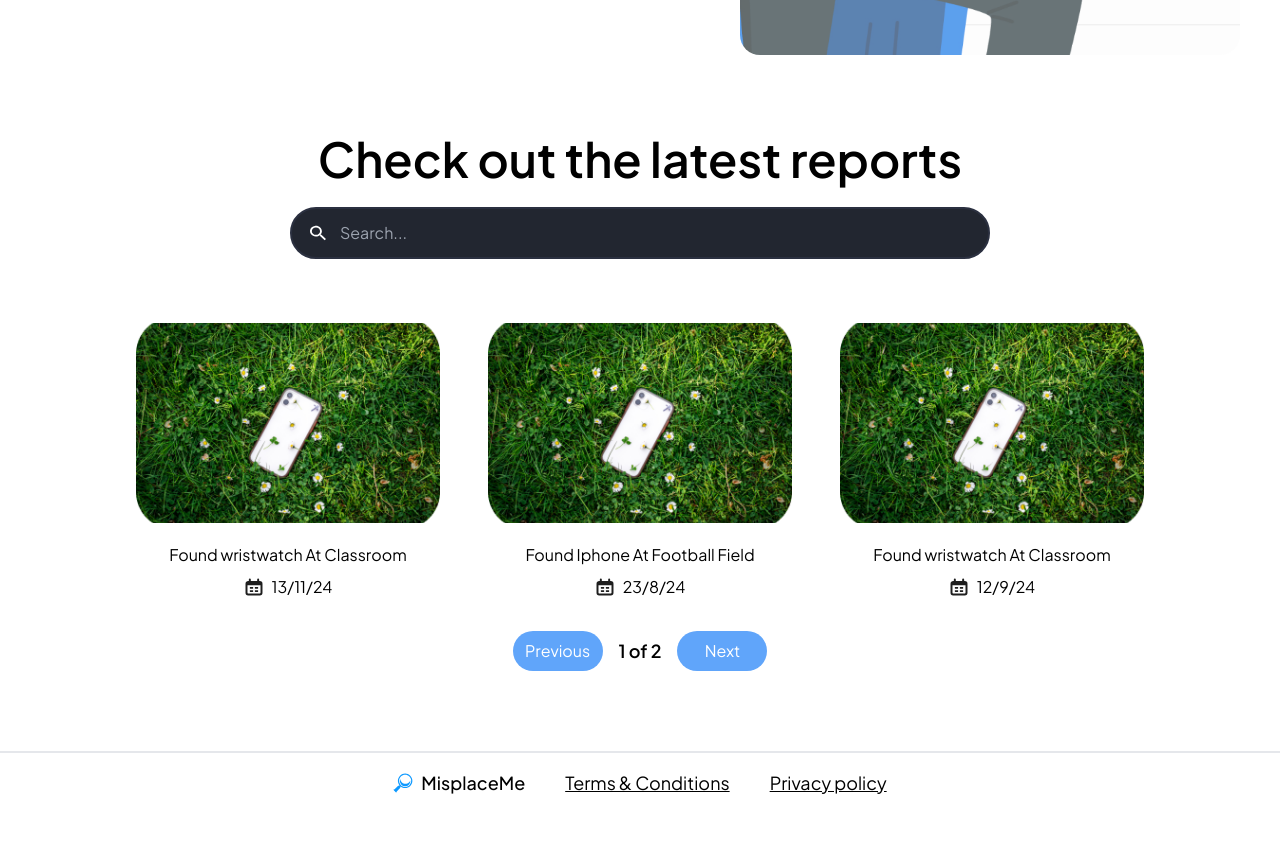
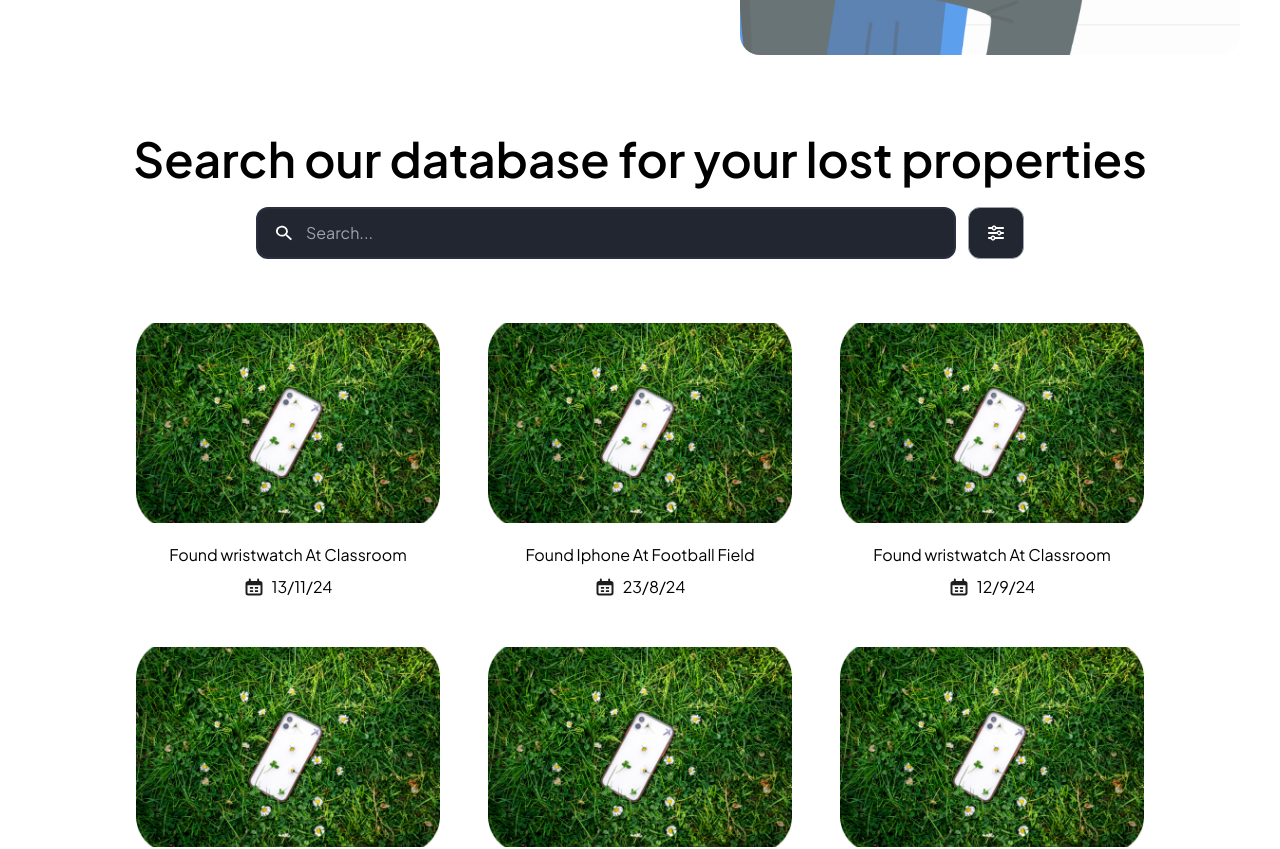
Before and after one commit to Ghreatness-Laboratory/lost-found_bellsuniversity, a React (Create React App) app: page /home in a window 1280 px wide. Shown: the part 640-1489 px from the top of the page. Before the commit the page ends 1453 px from the top, so only its background shows below. Built offline with nearby package versions, Linux system fonts and the light colour scheme; a web font is replaced by a local one.

Commit message:
feat(index.tsx, home.tsx, item.tsx, itemList.tsx and filter.tsx): implement display for when item searched has no result

```diff
--- a/src/components/common/item.tsx
+++ b/src/components/common/item.tsx
@@ -1,5 +1,5 @@
 
-interface LostItemProps {
+interface ItemProps {
   name: string,
   date?: {
     day: number,
@@ -12,7 +12,7 @@ interface LostItemProps {
   children?: React.ReactNode,
 }
 
-const Item = ({ name, date, image, style, imageStyle, children }: LostItemProps) => {
+const Item = ({ name, date, image, style, imageStyle, children }: ItemProps) => {
   return (
     <div className='p-0 md:p-4 w-full rounded-lg'>
       <div className={`${style}`}>
--- a/src/components/common/itemList.tsx
+++ b/src/components/common/itemList.tsx
@@ -48,15 +48,9 @@ const items = [
   },
 ];
 
-const ItemList = ({
-  title,
-  filter,
-  reportItems,
-  selectedLocations = []
-}: ItemListProps) => {
+const ItemList = ({ title, filter, reportItems, selectedLocations = [] }: ItemListProps) => {
   const [searchQuery, setSearchQuery] = useState("");
   const [currentPage, setCurrentPage] = useState(1);
-
   const itemsPerPage = reportItems ?? 3;
 
   const filteredItems = items.filter((item) => {
@@ -65,6 +59,15 @@ const ItemList = ({
       selectedLocations.length === 0 || selectedLocations.includes(item.location);
     return matchesSearch && matchesLocation;
   });
+
+  // const filteredItems = items.filter((item) => {
+  //   const matchesSearch = item.name.toLowerCase().includes(searchQuery.toLowerCase());
+  //   const matchesLocation =
+  //     selectedLocations.includes("All")
+  //       ? true
+  //       : selectedLocations.length === 0 || selectedLocations.includes(item.location);
+  //   return matchesSearch && matchesLocation;
+  // });
 
   const totalPages = Math.ceil(filteredItems.length / itemsPerPage);
 
@@ -123,7 +126,17 @@ const ItemList = ({
         ))}
       </div>
 
-      <div className="flex items-center justify-center gap-4 mt-4 max-w-[320px] w-full mx-auto">
+      {filteredItems.length === 0 && <div className="grid place-items-center min-h-[50vh] px-4">
+        <div className="flex flex-col items-center gap-4 p-6">
+
+          <h1 className="text-2xl md:text-4xl font-bold text-gray-800">No Results Found</h1>
+          <p className="text-center text-gray-600 max-w-md">
+            We couldn&apos;t find anything matching your search or filters. Please try again.
+          </p>
+        </div>
+      </div>}
+
+      {filteredItems.length > 0 && <div className="flex items-center justify-center gap-4 mt-4 max-w-[320px] w-full mx-auto">
         <button
           className="py-2 bg-blue-400 text-white rounded-full max-w-[90px] w-full active:bg-blue-500"
           onClick={handlePrevPage}
@@ -141,7 +154,7 @@ const ItemList = ({
         >
           Next
         </button>
-      </div>
+      </div>}
     </section>
   );
 };
--- a/src/components/reports/filter.tsx
+++ b/src/components/reports/filter.tsx
@@ -11,6 +11,7 @@ type Option = {
 };
 
 const options: Option[] = [
+  { value: "All", label: "All" },
   { value: "Uptown", label: "Uptown" },
   { value: "Classroom", label: "Classroom" },
   { value: "Downtown", label: "Downtown" },
@@ -50,6 +51,20 @@ const Filter = ({ onFilterChange }: FilterProps) => {
       onFilterChange(selected.value);
     }
   };
+
+  // const handleSelectChange = (
+  //   selected: SingleValue<Option>,
+  //   actionMeta: ActionMeta<Option>
+  // ) => {
+  //   setSelectedOption(selected);
+  //   if (selected) {
+  //     if (selected.value === "All") {
+  //       onFilterChange("");
+  //     } else {
+  //       onFilterChange(selected.value);
+  //     }
+  //   }
+  // };
 
   const toggleSelect = () => {
     setShowSelect((prev) => !prev);
--- a/src/pages/home.tsx
+++ b/src/pages/home.tsx
@@ -1,67 +1,10 @@
 import { useEffect, useState } from 'react';
-import LostItem from '../components/common/item';
 import backgroundImage from '../assets/images/9886321 2.png';
-import LostItemImage2 from '../assets/images/male-hand-holding-glasses-isolated 1.png';
 import BLFStep3 from '../assets/images/man_10428848 1.svg';
 import BLFStep2 from '../assets/images/report.svg';
 import BLFStep1 from '../assets/images/scan_7026205 1.svg';
-
-const items = [
-  {
-    name: 'Found wristwatch At Classroom',
-    date: {
-      day: 13,
-      month: 11,
-      year: 24
-    },
-    image: LostItemImage2
-  },
-  {
-    name: 'Found Iphone At Football Field',
-    date: {
-      day: 23,
-      month: 8,
-      year: 24
-    },
-    image: LostItemImage2
-  },
-  {
-    name: 'Found wristwatch At Classroom',
-    date: {
-      day: 12,
-      month: 9,
-      year: 24
-    },
-    image: LostItemImage2
-  },
-  {
-    name: 'Found Iphone At Football Field',
-    date: {
-      day: 3,
-      month: 4,
-      year: 24
-    },
-    image: LostItemImage2
-  },
-  {
-    name: 'Found wristwatch At Classroom',
-    date: {
-      day: 18,
-      month: 1,
-      year: 24
-    },
-    image: LostItemImage2
-  },
-  {
-    name: 'Found Iphone At Football Field',
-    date: {
-      day: 17,
-      month: 11,
-      year: 24
-    },
-    image: LostItemImage2
-  },
-]
+import ItemList from '../components/common/itemList';
+import Filter from '../components/reports/filter';
 
 const universities = [
   {
@@ -77,9 +20,7 @@ const universities = [
 function Home() {
   const [currentUni, setCurrentUni] = useState<string>('');
   const [currentAbbr, setCurrentAbbr] = useState<string>('');
-  const [searchQuery, setSearchQuery] = useState('');
-  const [currentPage, setCurrentPage] = useState(1);
-  const itemsPerPage = 3;
+  const [selectedLocations, setSelectedLocations] = useState<string[]>([]);
 
   useEffect(() => {
     const fetchUserData = async () => {
@@ -92,23 +33,12 @@ function Home() {
     fetchUserData();
   }, []);
 
-  const filteredItems = items.filter((item) =>
-    item.name.toLowerCase().includes(searchQuery.toLowerCase())
-  );
-
-  const totalPages = Math.ceil(filteredItems.length / itemsPerPage);
-
-  const paginatedItems = filteredItems.slice(
-    (currentPage - 1) * itemsPerPage,
-    currentPage * itemsPerPage
-  );
-
-  const handleNextPage = () => {
-    if (currentPage < totalPages) setCurrentPage((prev) => prev + 1);
-  };
-
-  const handlePrevPage = () => {
-    if (currentPage > 1) setCurrentPage((prev) => prev - 1);
+  const handleFilterChange = (selectedLocation: string) => {
+    setSelectedLocations(prev =>
+      prev.includes(selectedLocation)
+        ? prev.filter(location => location !== selectedLocation)
+        : [...prev, selectedLocation]
+    );
   };
 
   return (
@@ -153,62 +83,12 @@ function Home() {
         </div>
       </section>
 
-      <section className='my-10 md:my-20 mx-4 md:mx-10 px-0 md:px-10 '>
-        <div className='flex flex-col gap-4 md:gap-6 items-center'>
-          <h1 className='text-2xl sm:text-4xl md:text-5xl font-semibold text-center '>Check out the latest reports</h1>
-          <div className='relative max-w-[700px] w-full'>
-            <span className='sr-only'>Search Bar</span>
-            <div className='absolute top-1/2 left-5 -translate-y-1/2 '>
-              <span className='sr-only'>Search Icon</span>
-              <svg xmlns="http://www.w3.org/2000/svg" width="16" height="16" viewBox="0 0 50 45" fill="none">
-                <path d="M35.7347 28.3019H33.4763L32.6758 27.6072C35.5745 24.5817 37.1675 20.7188 37.1641 16.7238C37.1641 13.4162 36.0743 10.1828 34.0325 7.43258C31.9906 4.68236 29.0885 2.53882 25.6931 1.27303C22.2977 0.00724618 18.5614 -0.323942 14.9569 0.321351C11.3523 0.966645 8.04131 2.55944 5.44256 4.89831C2.84382 7.23718 1.07405 10.2171 0.357057 13.4612C-0.359935 16.7053 0.00805131 20.0679 1.41448 23.1238C2.82091 26.1797 5.20262 28.7916 8.25842 30.6292C11.3142 32.4669 14.9069 33.4477 18.5821 33.4477C23.1847 33.4477 27.4157 31.9297 30.6747 29.4082L31.4465 30.1286V32.1612L45.7404 45L50 41.1664L35.7347 28.3019ZM18.5821 28.3019C11.4637 28.3019 5.71756 23.1304 5.71756 16.7238C5.71756 10.3173 11.4637 5.1458 18.5821 5.1458C25.7004 5.1458 31.4465 10.3173 31.4465 16.7238C31.4465 23.1304 25.7004 28.3019 18.5821 28.3019Z" fill="white" />
-              </svg>
-            </div>
-            <input
-              className="bg-[#222630] w-full pl-12 py-3 outline-none text-white rounded-full border-2 transition-colors duration-100 border-solid focus:border-[#596A95] border-[#2B3040]"
-              name="search"
-              value={searchQuery}
-              onChange={(e) => setSearchQuery(e.target.value)}
-              placeholder="Search..."
-              type="text"
-            />
-          </div>
-        </div>
-
-        <div className='grid grid-cols-1 md:grid-cols-2 lg:grid-cols-3 gap-4 px-0 md:px-10 pt-8 md:pt-12'>
-          {paginatedItems.map((item, index) => (
-            <div key={index}>
-              <LostItem
-                name={item.name}
-                date={item.date}
-                style='flex flex-col gap-2 md:gap-5'
-                image={item.image}
-                imageStyle='rounded-lg'
-              />
-            </div>
-          ))}
-        </div>
-
-        <div className="flex items-center justify-center gap-4 mt-4 max-w-[320px] w-full mx-auto">
-          <button
-            className="py-2 bg-blue-400 text-white rounded-full max-w-[90px] w-full active:bg-blue-500"
-            onClick={handlePrevPage}
-            disabled={currentPage === 1}
-          >
-            Previous
-          </button>
-          <span className="text-lg font-semibold">
-            {currentPage} of {totalPages}
-          </span>
-          <button
-            className="py-2 bg-blue-400 text-white rounded-full max-w-[90px] w-full active:bg-blue-500"
-            onClick={handleNextPage}
-            disabled={currentPage === totalPages}
-          >
-            Next
-          </button>
-        </div>
-      </section>
+      <ItemList
+        title="Search our database for your lost properties"
+        filter={<Filter onFilterChange={handleFilterChange} />}
+        selectedLocations={selectedLocations}
+        reportItems={6}
+      />
     </div>
   );
 }
--- a/src/pages/index.tsx
+++ b/src/pages/index.tsx
@@ -4,6 +4,7 @@ import BLFStep3 from '../assets/images/man_10428848 1.svg';
 import BLFStep2 from '../assets/images/report.svg';
 import BLFStep1 from '../assets/images/scan_7026205 1.svg';
 import ItemList from '../components/common/itemList';
+import Filter from '../components/reports/filter';
 
 const universities = [
   {
@@ -16,6 +17,15 @@ const universities = [
 
 function Index() {
   const [currentUni, setCurrentUni] = useState<string>('');
+  const [selectedLocations, setSelectedLocations] = useState<string[]>([]);
+
+  const handleFilterChange = (selectedLocation: string) => {
+    setSelectedLocations((prev) =>
+      prev.includes(selectedLocation)
+        ? prev.filter((location) => location !== selectedLocation)
+        : [...prev, selectedLocation]
+    );
+  };
 
   useEffect(() => {
     const fetchUserData = async () => {
@@ -70,7 +80,10 @@ function Index() {
       </section>
 
       <ItemList
-        title='Check out the latest reports'
+        title="Search our database for your lost properties"
+        filter={<Filter onFilterChange={handleFilterChange} />}
+        selectedLocations={selectedLocations}
+        reportItems={6}
       />
     </div>
   );
```
